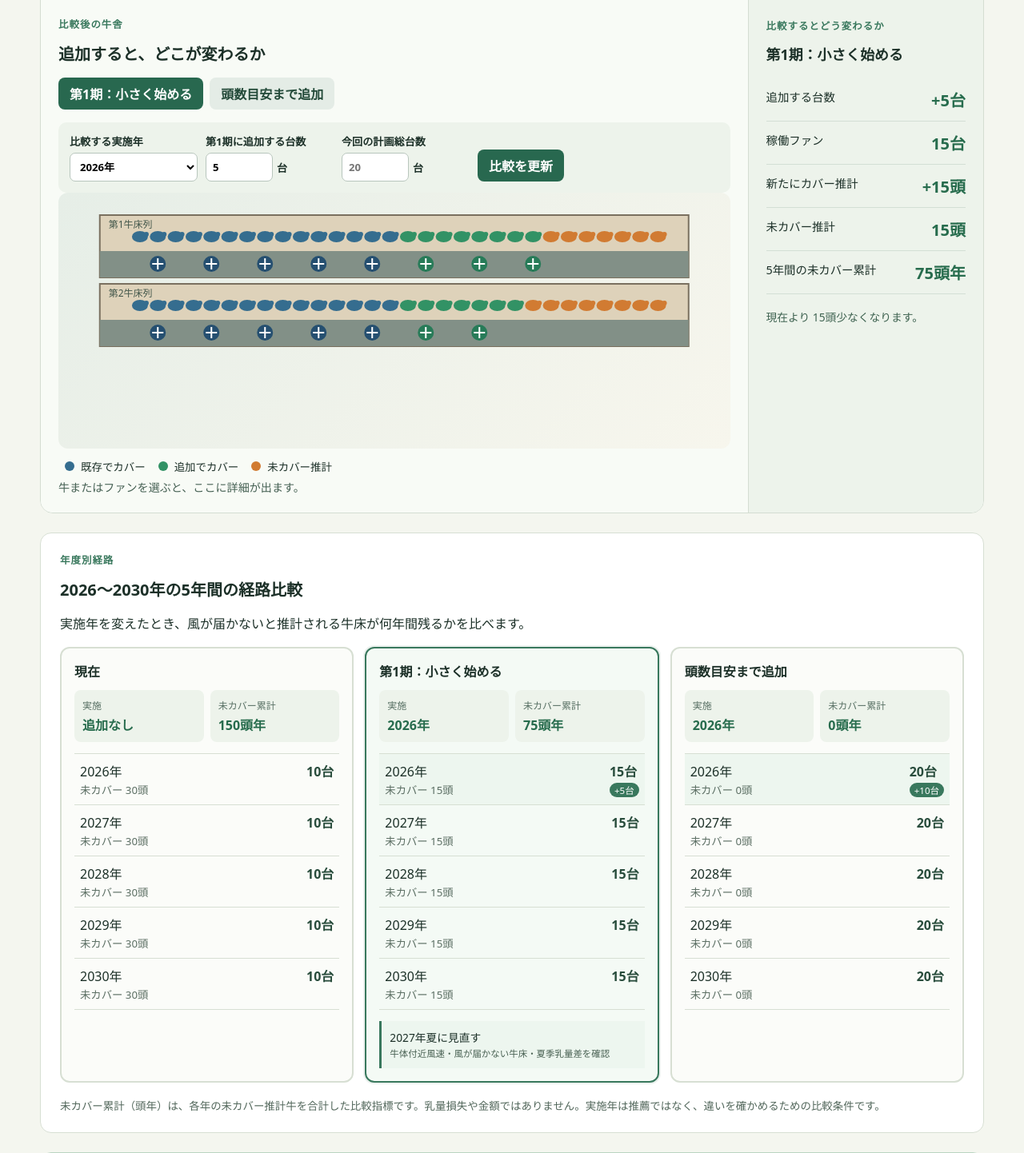
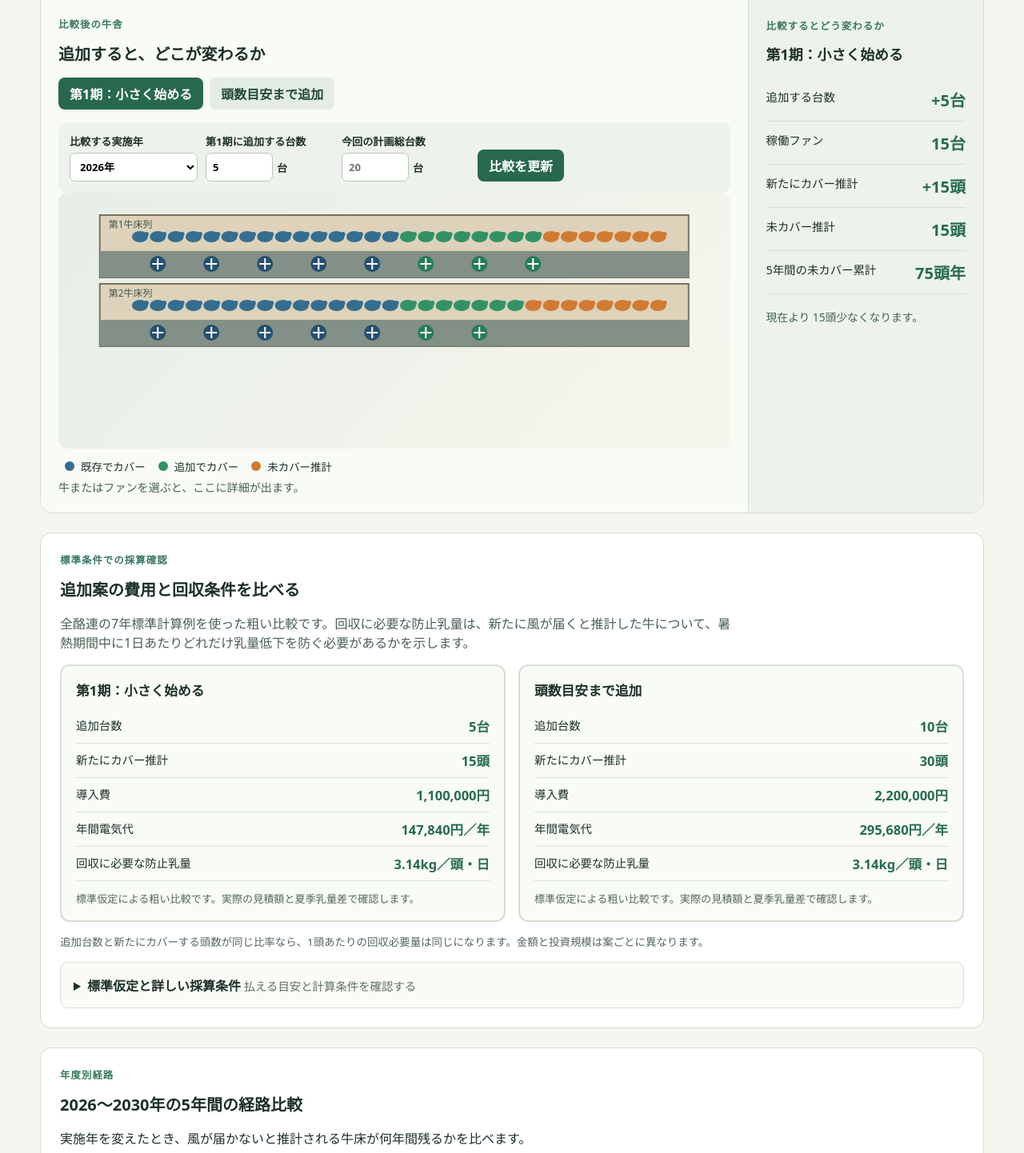
Before and after one commit to okajun35/dairy_horizon, a FastAPI app: page / in a window 1280 px wide. Shown: the part 1134-2576 px from the top of the page at 80% size. Run offline with FastAPI, Linux system fonts and the light colour scheme.

Commit message:
Connect financial screening to plan comparison

```diff
--- a/app/main.py
+++ b/app/main.py
@@ -3,6 +3,7 @@
 from __future__ import annotations
 
 from dataclasses import asdict
+from decimal import Decimal, ROUND_HALF_UP
 import os
 from pathlib import Path
 from typing import Any
@@ -13,10 +14,16 @@ from fastapi.responses import HTMLResponse
 from fastapi.staticfiles import StaticFiles
 from fastapi.templating import Jinja2Templates
 
-from app.financial_screening import STANDARD_USEFUL_LIFE_YEARS
+from app.financial_screening import (
+    FinancialPlan,
+    STANDARD_FINANCIAL_ASSUMPTIONS,
+    STANDARD_USEFUL_LIFE_YEARS,
+    calculate_financial_screening,
+)
 from app.navigator import (
     BarnInput,
     CurrentBarnState,
+    FanPlan,
     InputValidationError,
     build_navigation,
     guideline_fan_count,
@@ -52,6 +59,122 @@ def _optional_int(value: str | None, label_ja: str) -> int | None:
         return int(value)
     except ValueError as exc:
         raise InputValidationError(f"{label_ja}は整数で入力してください。") from exc
+
+
+def _format_yen(value: Decimal | None) -> str:
+    if value is None:
+        return "評価対象外"
+    rounded = value.quantize(Decimal("1"), rounding=ROUND_HALF_UP)
+    return f"{rounded:,.0f}円"
+
+
+def _format_milk_kg_per_cow_day(value: Decimal | None) -> str:
+    if value is None:
+        return "評価対象外"
+    rounded = value.quantize(Decimal("0.01"), rounding=ROUND_HALF_UP)
+    return f"{rounded:.2f}kg／頭・日"
+
+
+def _financial_plan_view(plan: FanPlan) -> dict[str, str | int]:
+    result = calculate_financial_screening(
+        FinancialPlan(
+            additional_fan_count=plan.additional_fan_count,
+            newly_covered_cow_count=len(plan.newly_covered_cow_ids),
+        ),
+        STANDARD_FINANCIAL_ASSUMPTIONS,
+    )
+    if result.status == "not_applicable":
+        status_note_ja = "現在の入力では追加投資がないため、回収条件は評価対象外です。"
+    elif result.status == "recovery_impossible":
+        status_note_ja = "現在の標準条件では回収に必要な乳量を計算できません。"
+    else:
+        status_note_ja = "標準仮定による粗い比較です。実際の見積額と夏季乳量差で確認します。"
+    return {
+        "key": plan.key,
+        "label_ja": plan.label_ja,
+        "additional_fan_count": plan.additional_fan_count,
+        "newly_covered_cow_count": len(plan.newly_covered_cow_ids),
+        "incremental_capex_ja": _format_yen(result.incremental_capex_yen),
+        "annual_electricity_ja": _format_yen(
+            result.incremental_annual_electricity_cost_yen
+        ),
+        "break_even_milk_ja": _format_milk_kg_per_cow_day(
+            result.break_even_milk_kg_per_cow_day
+        ),
+        "maximum_affordable_capex_ja": _format_yen(
+            result.maximum_affordable_capex_yen
+        ),
+        "investment_margin_ja": _format_yen(result.investment_margin_yen),
+        "status_note_ja": status_note_ja,
+    }
+
+
+def _financial_comparison(plans: tuple[FanPlan, ...]) -> dict[str, Any]:
+    assumptions = STANDARD_FINANCIAL_ASSUMPTIONS
+    return {
+        "plans": tuple(_financial_plan_view(plan) for plan in plans[1:]),
+        "assumptions": (
+            {
+                "label": "1台あたり設備費",
+                "value": _format_yen(assumptions.installed_cost_yen_per_fan),
+                "kind": "industry_guidance",
+            },
+            {
+                "label": "消費電力",
+                "value": f"{assumptions.power_kw_per_fan}kW／台",
+                "kind": "industry_guidance",
+            },
+            {
+                "label": "運転期間",
+                "value": (
+                    f"{assumptions.operating_hours_per_day}時間／日 × "
+                    f"{assumptions.heat_days_per_year}日／年"
+                ),
+                "kind": "industry_guidance",
+            },
+            {
+                "label": "電力量単価",
+                "value": f"{assumptions.electricity_price_yen_per_kwh}円／kWh",
+                "kind": "industry_guidance",
+            },
+            {
+                "label": "基本料金単価",
+                "value": f"{assumptions.basic_charge_yen_per_kw_month:,}円／kW・月",
+                "kind": "industry_guidance",
+            },
+            {
+                "label": "インバーター削減率",
+                "value": (
+                    f"{(assumptions.inverter_reduction_ratio * 100).quantize(Decimal('1'))}%"
+                ),
+                "kind": "industry_guidance",
+            },
+            {
+                "label": "法定耐用年数",
+                "value": f"{assumptions.useful_life_years}年",
+                "kind": "industry_guidance",
+            },
+            {
+                "label": "変動費率",
+                "value": (
+                    f"{(assumptions.variable_cost_ratio * 100).quantize(Decimal('1'))}%"
+                ),
+                "kind": "industry_guidance",
+            },
+            {
+                "label": "乳価",
+                "value": f"{assumptions.milk_price_yen_per_kg}円／kg",
+                "kind": "industry_guidance",
+            },
+            {
+                "label": "防げる乳量",
+                "value": (
+                    f"{assumptions.avoided_milk_loss_kg_per_cow_day}kg／頭・日"
+                ),
+                "kind": "demo_assumption",
+            },
+        ),
+    }
 
 
 def _evidence(
@@ -131,6 +254,7 @@ def _dashboard(
     return {
         "navigation": navigation,
         "path_comparison": path_comparison,
+        "financial_comparison": _financial_comparison(navigation.plans),
         "viewer_payload": asdict(navigation) | {
             "selected_plan": "first_phase",
             "path_comparison": asdict(path_comparison),
--- a/static/style.css
+++ b/static/style.css
@@ -34,6 +34,25 @@ label { display: grid; gap: 5px; font-size: .82rem; font-weight: 650; } input, s
 .barn-comparison { border: 1px solid #d4ddd2; background: #fff; border-radius: 16px; overflow: hidden; } .comparison-row { display:grid; grid-template-columns:minmax(0, 3fr) minmax(235px, 1fr); } .comparison-row + .comparison-row { border-top: 2px solid #bed0c2; } .barn-panel { padding: 22px; min-height: 440px; } .comparison-barn-panel { background:#f8fbf6; } .state-panel { padding: 24px 22px; border-left: 1px solid #d4ddd2; background: #edf3eb; } .state-panel dl { margin: 18px 0; } .state-panel dl div { display:flex; justify-content:space-between; padding: 12px 0; border-bottom: 1px solid #d3dfd5; } dt { font-size:.9rem; } dd { margin: 0; font-size: 1.25rem; font-weight: 750; } .shortage dd { color: #a44227; } .comparison-state h3 { margin:0; font-size:1.12rem; } .comparison-state dd { color:#276c4d; } .comparison-state > p:last-child { margin:10px 0 0; font-size:.86rem; color:#3e6250; }
 .barn-viewer { min-height: 320px; border-radius: 12px; overflow: hidden; background: linear-gradient(135deg, #e6eee7, #f7f6ed); } .barn-viewer svg { display:block; width:100%; height:320px; } .barn-viewer .cow, .barn-viewer .fan { cursor:pointer; } .barn-viewer .cow:hover, .barn-viewer .fan:hover { filter: brightness(.78); }
 .legend { display: flex; flex-wrap:wrap; gap: 8px; align-items:center; margin: 12px 0 6px; font-size:.84rem; } .legend span { display:inline-block; width:12px; height:12px; border-radius:50%; margin-left:8px; } .covered { background:#356d8f; } .newly-covered { background:#329265; } .uncovered { background:#d17b32; } .selection-detail { min-height: 1.4em; margin-bottom: 0; font-size:.88rem; color:#456053; }
+.financial-comparison { margin-top:24px; padding:24px; border:1px solid #cfdacb; border-radius:14px; background:#fff; }
+.financial-intro { max-width:850px; color:#496153; }
+.financial-reference-note { padding:10px 12px; border-left:4px solid #8a6c2e; background:#fff8e9; color:#604d28; }
+.financial-grid, .affordable-grid { display:grid; grid-template-columns:repeat(2, minmax(0, 1fr)); gap:16px; }
+.financial-plan-card { padding:18px; border:2px solid #d7dfd3; border-radius:12px; background:#f8fbf6; }
+.financial-plan-card h3, .affordable-grid h3 { margin:0 0 12px; font-size:1.05rem; }
+.financial-plan-card dl, .affordable-grid dl { margin:0; }
+.financial-plan-card dl div, .affordable-grid dl div { display:flex; justify-content:space-between; gap:16px; padding:9px 0; border-bottom:1px solid #dbe3d8; }
+.financial-plan-card dd, .affordable-grid dd { text-align:right; font-size:1.03rem; color:#276c4d; }
+.financial-plan-card > p { margin:12px 0 0; color:#53685d; font-size:.82rem; }
+.financial-scale-note { margin:14px 0 0; color:#53685d; font-size:.84rem; }
+.financial-details { margin-top:16px; padding:16px; border:1px solid #d7dfd3; border-radius:10px; background:#fafbf7; }
+.financial-details > p { color:#53685d; font-size:.86rem; }
+.affordable-grid section { padding:14px; border-radius:9px; background:#edf3eb; }
+.financial-assumption-list { display:grid; grid-template-columns:repeat(2, minmax(0, 1fr)); gap:0 24px; margin:18px 0; }
+.financial-assumption-list > div { display:grid; grid-template-columns:minmax(0, 1fr) auto; gap:3px 12px; padding:9px 0; border-bottom:1px solid #d7dfd3; }
+.financial-assumption-list dd { font-size:.94rem; text-align:right; }
+.financial-assumption-list small { grid-column:1 / -1; }
+.financial-source { margin-bottom:0; }
 .pathway, .next-step, .conditions, .evidence { margin-top: 24px; padding: 24px; border-radius: 14px; background: #fff; border: 1px solid #d7dfd3; } .plan-tabs { display:flex; gap:8px; flex-wrap:wrap; } .plan-tab { background:#e4ece6; color:#234a39; } .plan-tab.active { background:#28684f; color:white; } .plan-summary { margin-top:14px; padding:18px; background:#f5f8f2; border-radius:10px; } .plan-summary h3 { margin:0 0 10px; } .plan-summary dl { display:grid; grid-template-columns:repeat(3, minmax(0, 1fr)); gap:12px; margin:0; } .plan-summary dt { color:#587064; font-size:.8rem; } .plan-summary dd { margin:4px 0 0; font-size:1.1rem; }
 .first-phase-control { display:flex; flex-wrap:wrap; align-items:end; gap:10px; margin-top:16px; padding:14px; border-radius:10px; background:#edf3eb; } .first-phase-control label { min-width:160px; } .first-phase-control label span { display:flex; align-items:center; gap:5px; } .first-phase-control small { flex-basis:100%; color:#496153; }
 .pathway-comparison > p:not(.section-kicker):first-of-type { color:#496153; }
@@ -56,5 +75,5 @@ label { display: grid; gap: 5px; font-size: .82rem; font-weight: 650; } input, s
 .pathway-note { margin:18px 0 0; color:#52675b; font-size:.84rem; }
 .next-step { background:#e4f0e8; border-color:#bad4c1; } .conditions { background:#fffdf7; } .evidence { background:#fafbf7; } summary { cursor:pointer; } summary span { color:#5d7065; font-size:.9rem; font-weight:400; } .evidence-table { margin-top:16px; border-top:1px solid #d7dfd3; } .evidence-table article { display:grid; grid-template-columns:1.2fr .75fr .8fr 2fr; gap:12px; padding:12px 0; border-bottom:1px solid #d7dfd3; font-size:.86rem; } .evidence-table small { display:block; color:#5a6a60; margin-top:4px; } .source-kind { color:#28684f; font-family:ui-monospace, monospace; font-size:.75rem; } .formula { margin-top:16px; font-size:.85rem; color:#465a4e; }.error { color:#9d2b1d; }
 @media (max-width: 900px) { .quick-inputs, .candidate-fields { grid-template-columns:repeat(2, minmax(0, 1fr)); } .quick-inputs button { justify-self:start; } }
-@media (max-width: 760px) { main { width:min(100% - 20px, 1180px); padding-top:20px; } .comparison-row, .pathway-grid { grid-template-columns:1fr; } .state-panel { border-left:0; border-top:1px solid #d4ddd2; } .barn-panel { min-height:0; } .plan-summary dl, .evidence-table article { grid-template-columns:1fr 1fr; } }
+@media (max-width: 760px) { main { width:min(100% - 20px, 1180px); padding-top:20px; } .comparison-row, .pathway-grid, .financial-grid, .affordable-grid { grid-template-columns:1fr; } .state-panel { border-left:0; border-top:1px solid #d4ddd2; } .barn-panel { min-height:0; } .plan-summary dl, .evidence-table article { grid-template-columns:1fr 1fr; } }
 @media (max-width: 480px) { .quick-inputs, .candidate-fields, .natural-input > form { grid-template-columns:1fr; } .natural-input > form label { grid-column:auto; } }
--- a/templates/index.html
+++ b/templates/index.html
@@ -162,6 +162,51 @@
       </div>
     </section>
 
+    <section class="financial-comparison" aria-labelledby="financial-heading">
+      <p class="section-kicker">標準条件での採算確認</p>
+      <h2 id="financial-heading">{% if reference_mode %}参考状態から追加する場合の標準試算{% else %}追加案の費用と回収条件を比べる{% endif %}</h2>
+      <p class="financial-intro">全酪連の7年標準計算例を使った粗い比較です。回収に必要な防止乳量は、新たに風が届くと推計した牛について、暑熱期間中に1日あたりどれだけ乳量低下を防ぐ必要があるかを示します。</p>
+      {% if reference_mode %}<p class="financial-reference-note">参考配置を現在の台数として計算しているため、実際の既存台数を確認すると結果が変わります。</p>{% endif %}
+      <div class="financial-grid">
+        {% for plan in dashboard.financial_comparison.plans %}
+          <article class="financial-plan-card" data-financial-plan="{{ plan.key }}">
+            <h3>{{ plan.label_ja }}</h3>
+            <dl>
+              <div><dt>追加台数</dt><dd>{{ plan.additional_fan_count }}台</dd></div>
+              <div><dt>新たにカバー推計</dt><dd>{{ plan.newly_covered_cow_count }}頭</dd></div>
+              <div><dt>導入費</dt><dd>{{ plan.incremental_capex_ja }}</dd></div>
+              <div><dt>年間電気代</dt><dd>{{ plan.annual_electricity_ja }}{% if plan.additional_fan_count %}／年{% endif %}</dd></div>
+              <div><dt>回収に必要な防止乳量</dt><dd>{{ plan.break_even_milk_ja }}</dd></div>
+            </dl>
+            <p>{{ plan.status_note_ja }}</p>
+          </article>
+        {% endfor %}
+      </div>
+      <p class="financial-scale-note">追加台数と新たにカバーする頭数が同じ比率なら、1頭あたりの回収必要量は同じになります。金額と投資規模は案ごとに異なります。</p>
+      <details class="financial-details">
+        <summary><strong>標準仮定と詳しい採算条件</strong><span> 払える目安と計算条件を確認する</span></summary>
+        <p>単一のおすすめや採算可否を断定するものではありません。設備費と年間電気代は税抜の標準例です。</p>
+        <div class="affordable-grid">
+          {% for plan in dashboard.financial_comparison.plans %}
+            <section aria-label="{{ plan.label_ja }}の詳しい採算条件">
+              <h3>{{ plan.label_ja }}</h3>
+              <dl>
+                <div><dt>この条件で払える目安</dt><dd>{{ plan.maximum_affordable_capex_ja }}</dd></div>
+                <div><dt>見積額との差</dt><dd>{{ plan.investment_margin_ja }}</dd></div>
+              </dl>
+            </section>
+          {% endfor %}
+        </div>
+        <p>「見積額との差」がマイナスなら標準見積が払える目安を上回り、プラスならその範囲内です。実際の採算判定ではなく、見積額と夏季乳量差を確認するための目安です。</p>
+        <dl class="financial-assumption-list">
+          {% for assumption in dashboard.financial_comparison.assumptions %}
+            <div><dt>{{ assumption.label }}</dt><dd>{{ assumption.value }}</dd><small class="source-kind">{{ assumption.kind }}</small></div>
+          {% endfor %}
+        </dl>
+        <p class="financial-source">出典：全酪連 COW BELL No.178「暑熱対策の設備投資を考える」の標準計算例。防げる乳量3.0kg／頭・日は効果保証ではなく、払える目安を比較するためのデモ仮定です。法定耐用年数7年は年割りに使い、故障年や交換年を意味しません。</p>
+      </details>
+    </section>
+
     {% if reference_mode %}
     <section class="pathway reference-pathway" aria-labelledby="pathway-heading">
       <p class="section-kicker">年度別経路</p>
```
Also changed, not shown: docs/daily-reports/2026-07-16.md (+11 -9 lines), docs/development_path.md (+15 -4 lines), docs/investment_path_v0_roadmap.md (+4 -3 lines), tests/browser_golden_path.mjs (+27 -0 lines), tests/test_financial_screening_view.py (added, +101 -0 lines), README.md.
